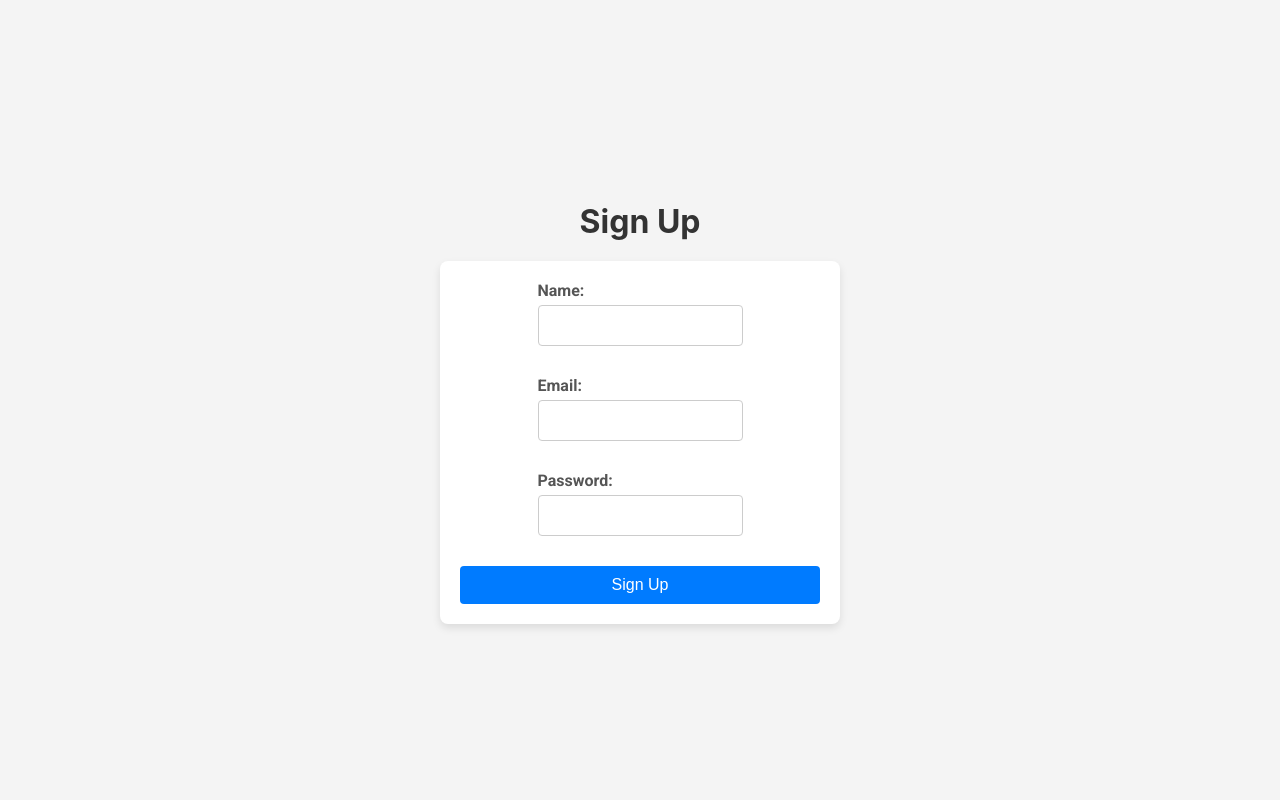
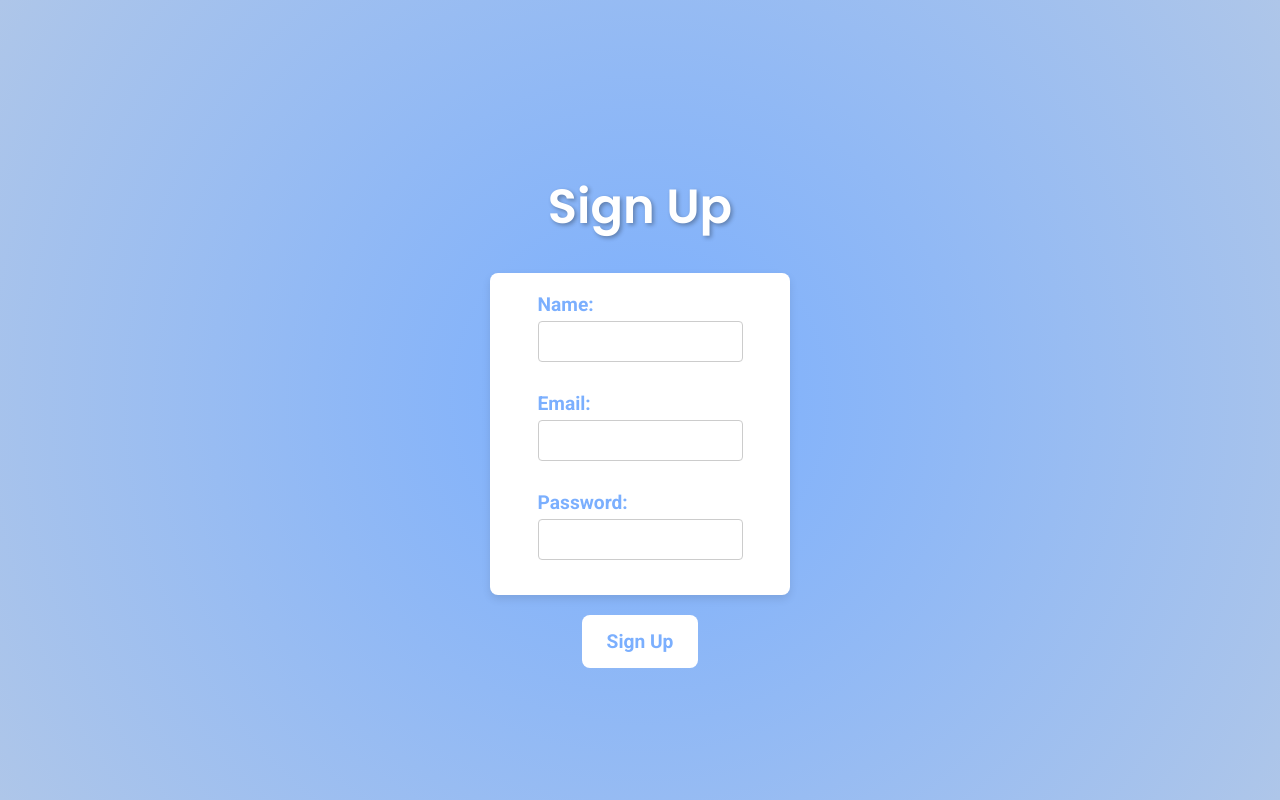
Before and after one commit to tn82596/ChitChat, a React (Create React App) app: page /signup in a window 1280 px wide. Built offline with nearby package versions, Linux system fonts and the light colour scheme; no server answers.

Commit message:
updated ui for sign up page

```diff
--- a/src/components/pages/Signup.js
+++ b/src/components/pages/Signup.js
@@ -33,7 +33,7 @@ const Signup = () => {
   };
 
   return (
-    <div className="signup-container">
+    <div className="signup-welcome-container">
       <h2>Sign Up</h2>
       <form onSubmit={handleSubmit}>
         <div>
@@ -64,8 +64,15 @@ const Signup = () => {
           />
         </div>
         {error && <p style={{ color: 'red' }}>{error}</p>}
-        <button type="submit">Sign Up</button>
       </form>
+
+      <div className="button-container">
+        <div className="buttons">
+          <button className="signup-button" onClick={handleSubmit}>
+            Sign Up
+          </button>
+        </div>
+      </div>
     </div>
   );
 };
--- a/src/styles/Signup.css
+++ b/src/styles/Signup.css
@@ -8,10 +8,24 @@
     background-color: #f4f4f4; /* Light background color */
   }
 
+  .signup-welcome-container {
+    display: flex;
+    flex-direction: column;
+    align-items: center; /* Centers items horizontally (header and form) */
+    justify-content: center;
+    min-height: 100vh;
+    background: radial-gradient(circle, #7baffe, #aec6e9); /* Circular gradient from center */
+    font-family: 'Poppins', sans-serif; /* Changed font to Poppins for the title */
+    text-align: center;
+    background-size: cover; /* Ensure the gradient covers the entire container */
+  }
+
   h2 {
-    font-size: 2rem;
-    margin-bottom: 20px;
-    color: #333;
+    font-size: 3rem; /* Increased size for the title */
+    font-weight: 600;
+    margin-bottom: 30px;
+    color: #fff; /* White text for contrast against the gradient */
+    text-shadow: 2px 2px 4px rgba(0, 0, 0, 0.3);
   }
 
   form {
@@ -20,7 +34,7 @@
     border-radius: 8px;
     box-shadow: 0 4px 8px rgba(0, 0, 0, 0.1);
     width: 100%;
-    max-width: 400px; /* Maximum width for the form */
+    max-width: 300px; /* Maximum width for the form */
     box-sizing: border-box;
   }
 
@@ -30,9 +44,11 @@
   }
 
   label {
+    font-family: 'Roboto', sans-serif;
+    font-size: 1.2rem; /* Same font size as login button */
+    font-weight: 600;
     display: block;
-    font-size: 1rem;
-    color: #555;
+    color: #7baffe;
     margin-bottom: 5px;
   }
 
```
